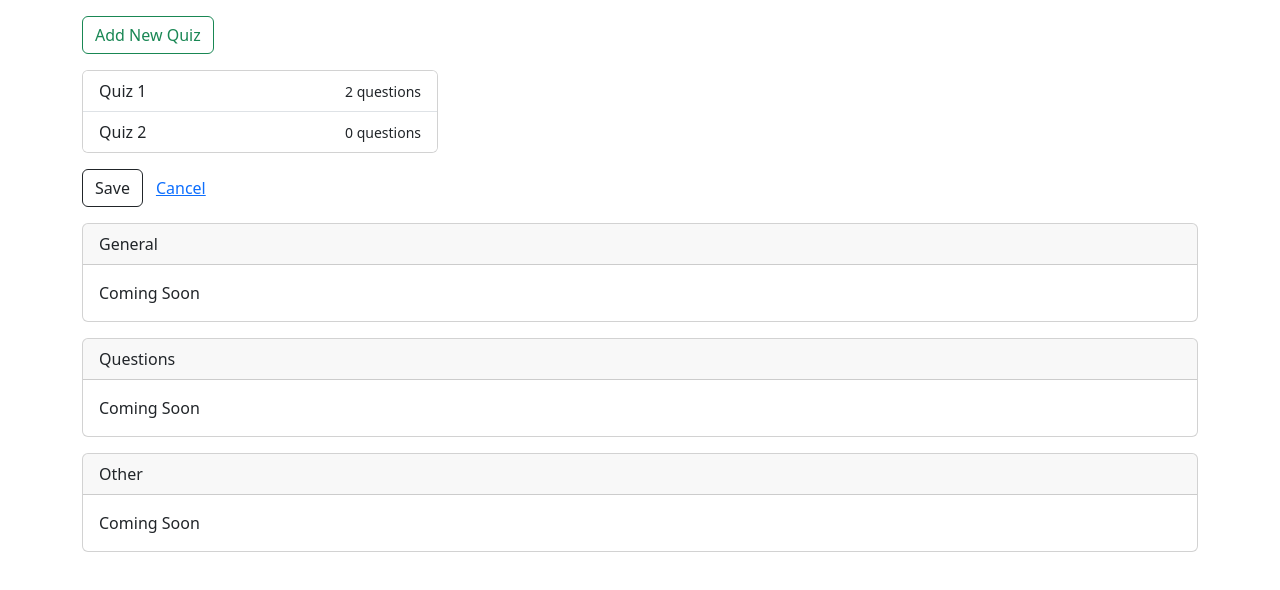
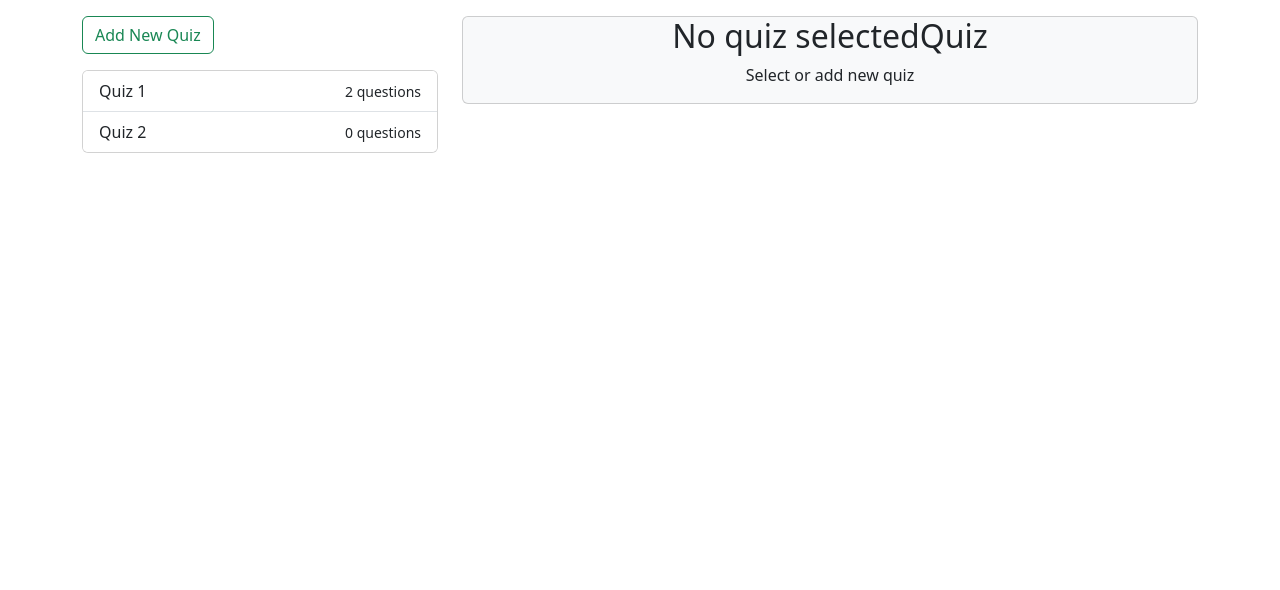
Before and after one commit to 2025-spring-jsf-online/quiz-editor, an Angular app: page / in a window 1280 px wide. Shown: the top 590 px of the page. Built offline with nearby package versions, Linux system fonts and the light colour scheme.

Commit message:
showing active quiz
and an entirely different card if no selected quiz..

```diff
--- a/src/app/app.component.html
+++ b/src/app/app.component.html
@@ -9,6 +9,7 @@
           <button class="list-group-item list-group-item-action d-flex justify-content-between align-items-center"
           *ngFor="let q of quizzes"
           (click)="selectQuiz(q)"
+          [class.active]="q === selectedQuiz"
           >
           {{ q.quizName}}
           <small calss="font-italic font-weight-lighter">
@@ -17,8 +18,11 @@
           </button>
         </div>
       </div>
-
     </div>
+    <div
+    class="col-md-8"
+    *ngIf="selectedQuiz != undefined"
+    >
     <div class="class-col-md-8">
       <div class="mt-3 mb-3">
         <button class="btn btn-outline-dark">
@@ -33,7 +37,7 @@
             General
           </div>
           <div class="card-body">
-            Coming Soon
+            {{ selectedQuiz.quizName }}
           </div>
           </div>
 
@@ -56,4 +60,17 @@
       </div>
     </div>
   </div>
+  <div
+  class="col-md-8 mt-3"
+  *ngIf="selectedQuiz == undefined"
+  >
+  <div class="card bg-light text-center">
+    <h2>
+      No quiz selectedQuiz
+    </h2>
+    <p>
+      Select or add new quiz
+    </p>
+  </div>
 </div>
+</div>
```
